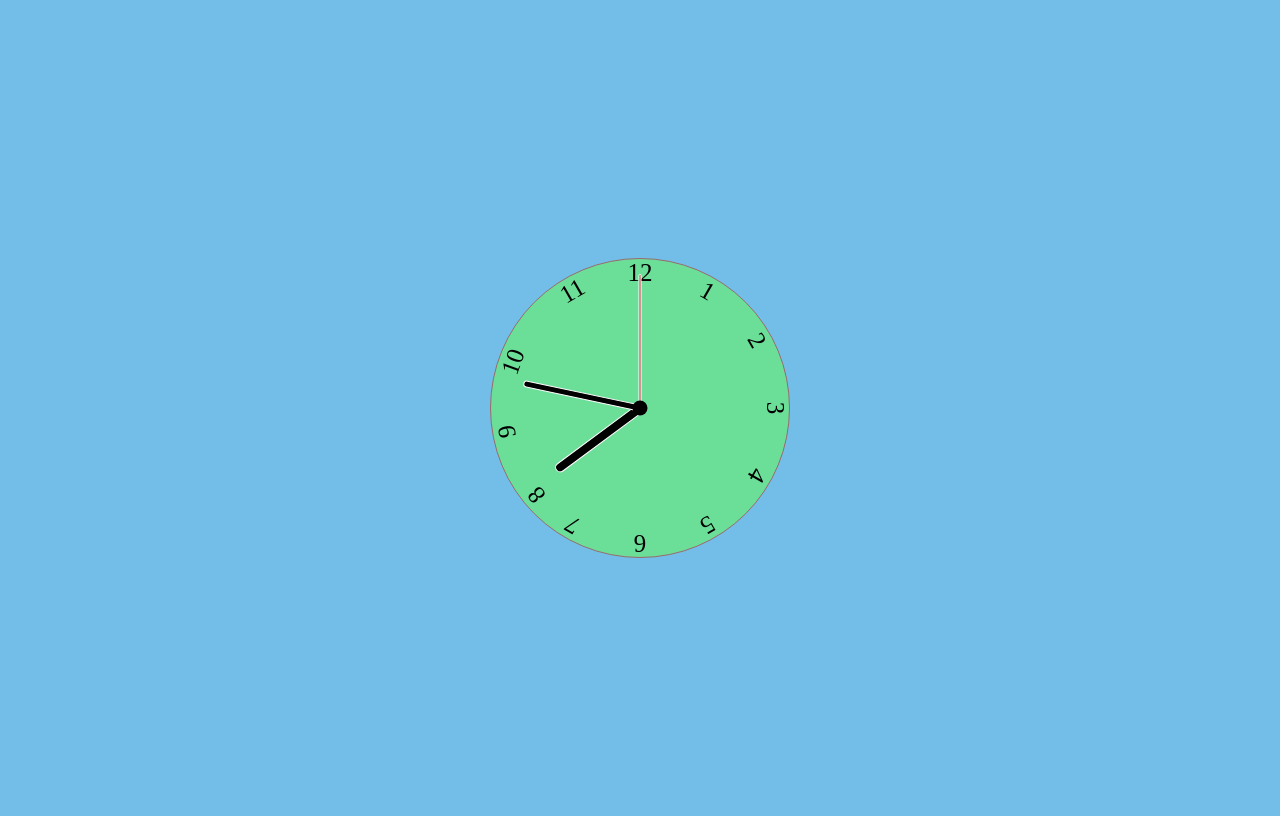
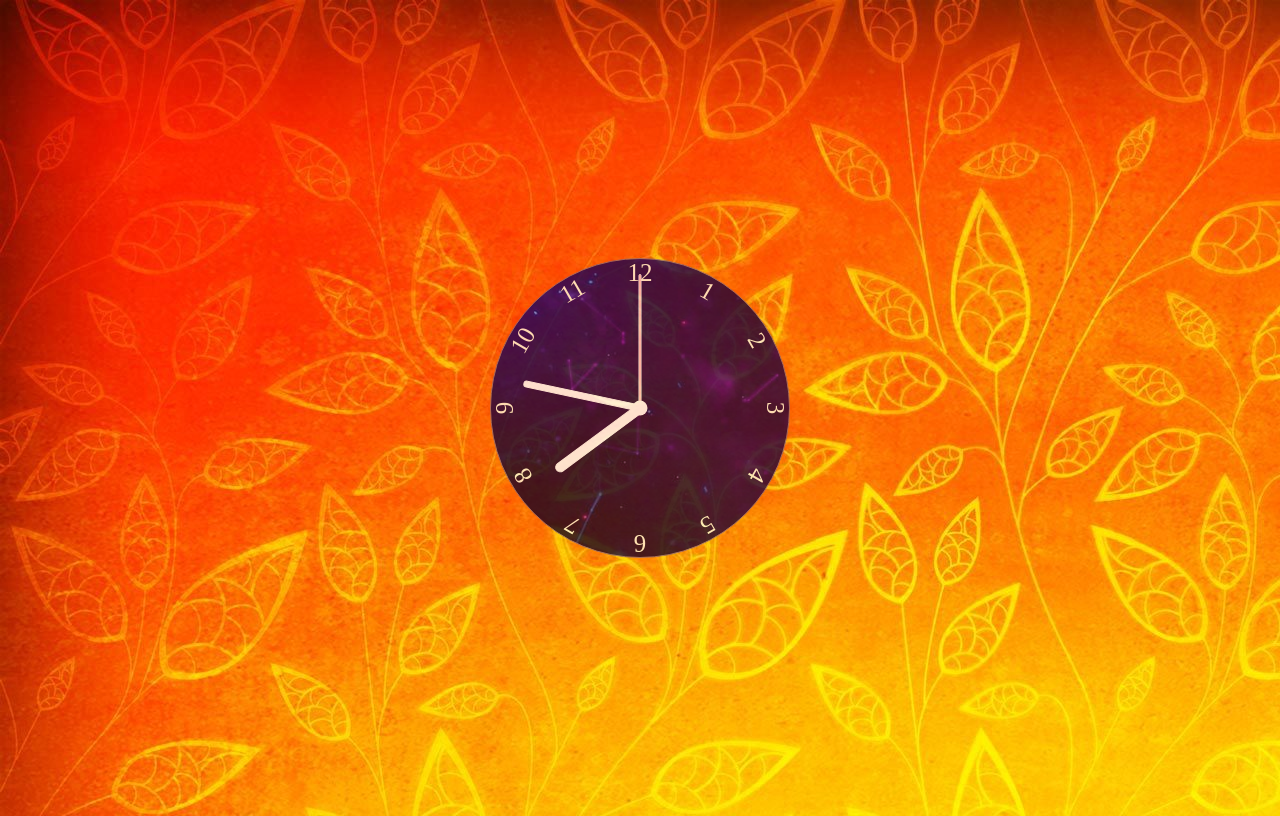
Before and after one commit to JhaSYKO/horloge, a plain HTML site: page index.html in a window 1280 px wide. Drawn offline with Linux system fonts and the light colour scheme.

Commit message:
upadte style

```diff
--- a/index.html
+++ b/index.html
@@ -5,11 +5,11 @@
         <title>Montre</title>
         <meta name="viewport" content="width=device-width, initial-scale=1">
         <link rel="stylesheet" href="./style.css">
-        <script defer src="./script.js"></script>
+
 
     </head>
-    <body>
-       <div class="cloack">
+    <body style="background-image: url(backgroundFormConnection.jpg);">
+       <div class="cloack" style="background-image: url(montre.jpg); background-size: cover; opacity: 0.8;">
            <div class="hand hour" data-hour-hand></div>
            <div class="hand minute" data-minute-hand></div>
            <div class="hand second" data-second-hand></div>
@@ -27,6 +27,6 @@
            <div class="number number12">12</div>
        </div>
 
-
+       <script defer src="./script.js"></script>
     </body>
 </html>
--- a/script.js
+++ b/script.js
@@ -9,9 +9,11 @@ function setClock() {
     const secondsRatio = currentDate.getSeconds() / 60
     const minutesRatio = (secondsRatio + currentDate.getMinutes()) / 60
     const hoursRatio = (minutesRatio + currentDate.getHours()) / 12
+
     setRotation(secondHand, secondsRatio)
     setRotation(minuteHand, minutesRatio)
     setRotation(hourHand, hoursRatio)
+
 }
 
 function setRotation(element,  rotationRatio) {
--- a/style.css
+++ b/style.css
@@ -3,7 +3,6 @@
 }
 
 body {
-    background: #73bee9;
     display: flex;
     justify-content: center;
     align-items: center;
@@ -14,7 +13,6 @@ body {
 .cloack {
     width: 300px;
     height: 300px;
-    background-color: rgba(106, 231, 133, 0.8);
     border-radius: 50%;
     border: 1px solid rgb(153, 107, 107);
     position: relative;
@@ -28,6 +26,8 @@ body {
     text-align: center;
     transform: rotate(var(--rotation));
     font-size: 25px;
+    opacity: 1;
+    color: cornsilk;
 }
 .cloack, .number1{ --rotation: 30deg; }
 .cloack, .number2{ --rotation: 60deg; }
@@ -36,9 +36,9 @@ body {
 .cloack, .number5{ --rotation: 150deg; }
 .cloack, .number6{ --rotation: 180deg; }
 .cloack, .number7{ --rotation: 210deg; }
-.cloack, .number8{ --rotation: 230deg; }
-.cloack, .number9{ --rotation: 260deg; }
-.cloack, .number10{ --rotation: 290deg; }
+.cloack, .number8{ --rotation: 240deg; }
+.cloack, .number9{ --rotation: 270deg; }
+.cloack, .number10{ --rotation: 300deg; }
 .cloack, .number11{ --rotation: 330deg; }
 
 .cloack .hand {
@@ -46,7 +46,7 @@ body {
     position: absolute;
     bottom: 50%;
     left: 50%;
-    background-color: black;
+    background-color: rgb(250, 250, 250);
     border: 1px solid white;
     border-top-left-radius: 10px;
     border-top-right-radius: 10px;
@@ -58,7 +58,7 @@ body {
 .cloack::after {
     content: '';
     position: absolute;
-    background-color: Black;
+    background-color: rgb(255, 255, 255);
     z-index: 11;
     width: 15px;
     height: 15px;
@@ -71,15 +71,15 @@ body {
 .cloack .hand.second {
     width: 3px;
     height: 45%;
-    background-color: brown;
+    background-color: rgb(253, 143, 143);
 }
 .cloack .hand.minute {
     width: 7px;
     height: 40%;
-    background-color: black;
+    background-color: rgb(255, 255, 255);
 }
 .cloack .hand.hour {
     width: 10px;
     height: 35%;
-    background-color: black;
+    background-color: rgb(255, 255, 255);
 }
```
Also changed, not shown: backgroundFormConnection.jpg (added), montre.jpg (added).
